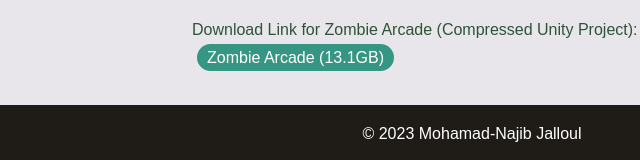
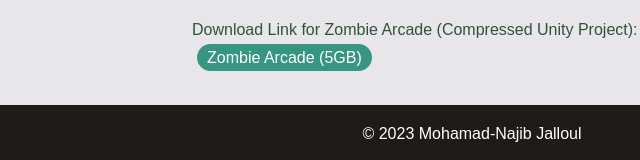
Before and after one commit to Montorin/MohamadNajibJalloul.github.io, a plain HTML site: page projects.html in a window 1280 px wide. Shown: the part 850-1010 px from the top of the page, 168-808 px from the left. Drawn offline with Linux system fonts and the light colour scheme.

Commit message:
Update projects.html
Changed text that displayed Zombie Arcade Size in GB

```diff
--- a/projects.html
+++ b/projects.html
@@ -60,7 +60,7 @@
 				<br><br>
 
 				<p class="alone">Download Link for Zombie Arcade (Compressed Unity Project):</p>
-					<a class="hyperlink" href="https://drive.google.com/file/d/17DrKcZQ_bopyg7KYf4EslPeTd--3ag3F/view?usp=drive_link">Zombie Arcade (13.1GB)</a>
+					<a class="hyperlink" href="https://drive.google.com/file/d/17DrKcZQ_bopyg7KYf4EslPeTd--3ag3F/view?usp=drive_link">Zombie Arcade (5GB)</a>
 
 				<br><br>
 
```
